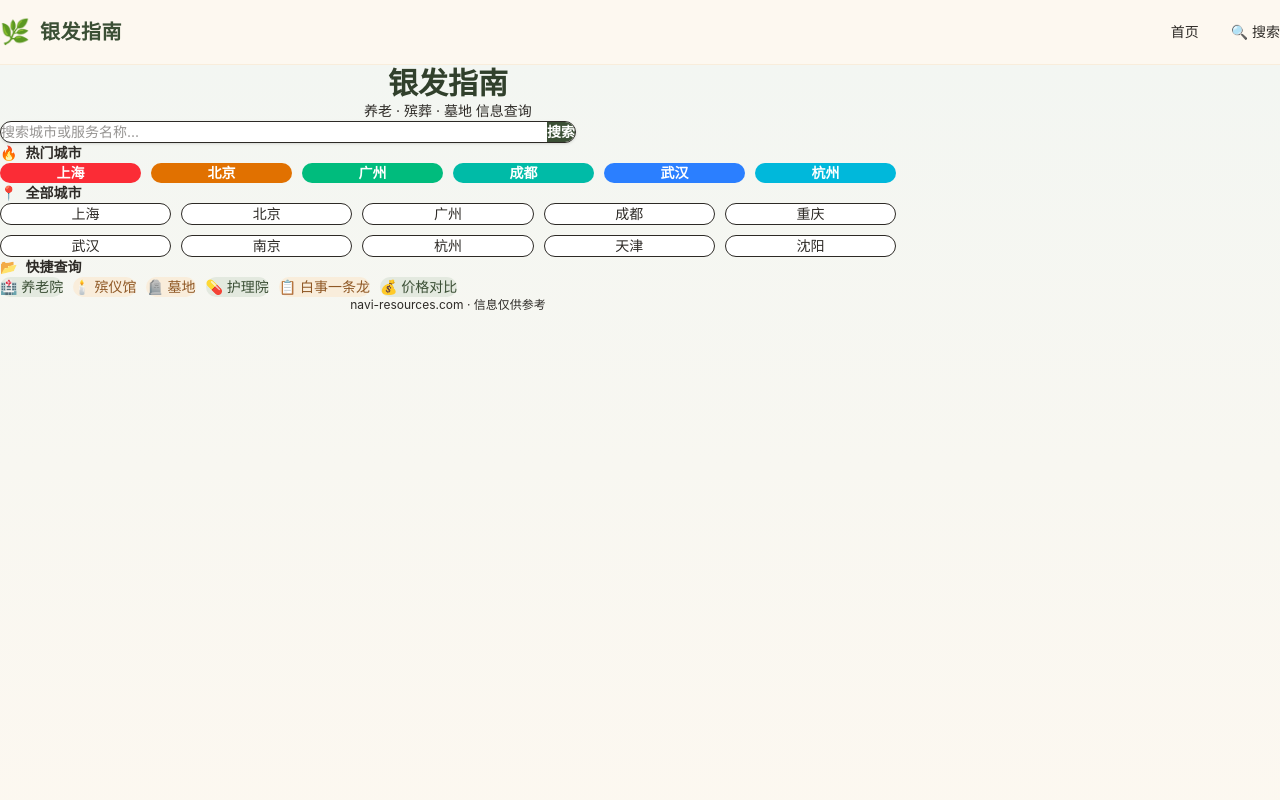
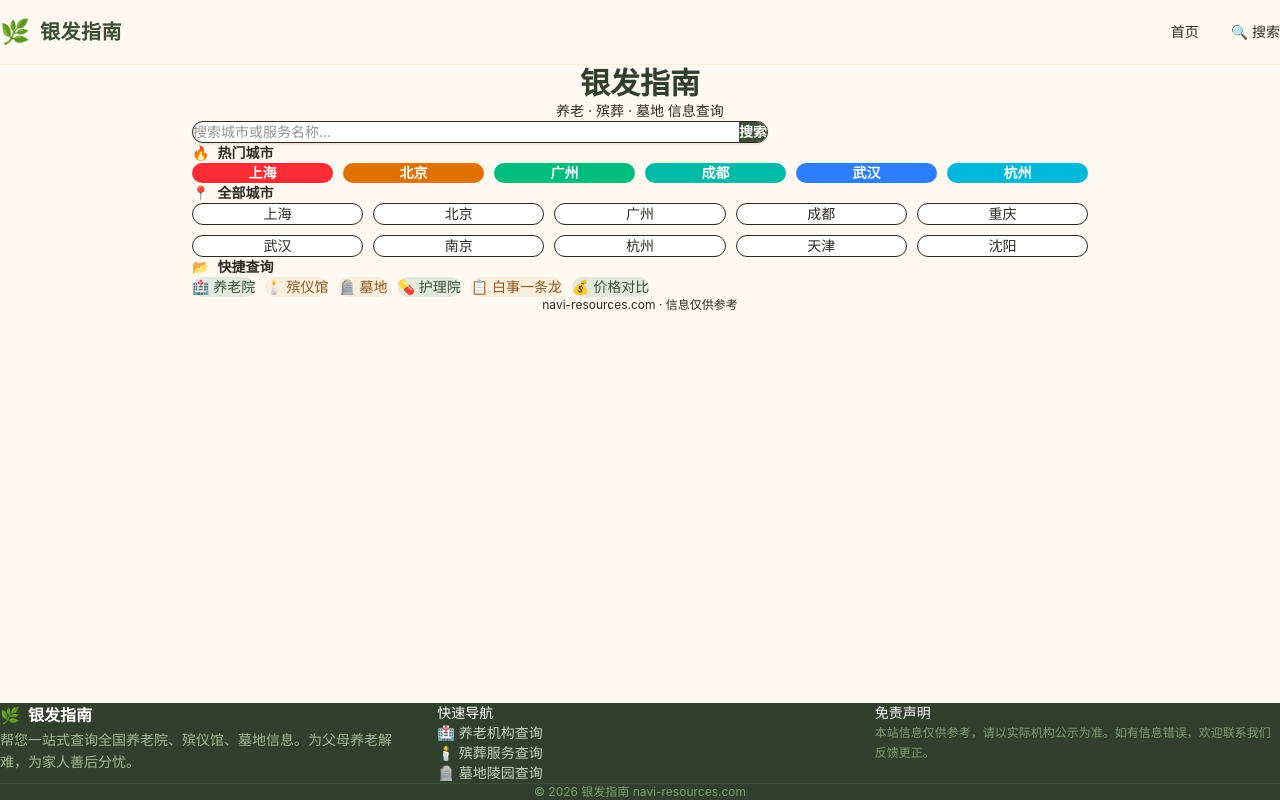
Before and after one commit to 211113xingxing-crypto/yinfa-navigation, a Next.js app: page / in a window 1280 px wide. Shown: the top 800 px of the page. Built offline with nearby package versions, Linux system fonts and the light colour scheme.

Commit message:
fix: flex justify-center 强制居中

```diff
--- a/src/app/layout.tsx
+++ b/src/app/layout.tsx
@@ -24,7 +24,7 @@ export default function RootLayout({
     <html lang="zh-CN">
       <body className="min-h-screen flex flex-col">
         <Header />
-        <main className="flex-1 w-full">{children}</main>
+        <main className="flex-1 w-full flex justify-center">{children}</main>
         <Footer />
       </body>
     </html>
--- a/src/app/page.tsx
+++ b/src/app/page.tsx
@@ -12,8 +12,8 @@ const hot = cities.filter(c => ["上海","北京","广州","成都","杭州","
 
 export default function HomePage() {
   return (
-    <div className="min-h-screen bg-gradient-to-b from-sage-50 to-warm-50">
-      <div className="max-w-4xl mx-auto px-4 py-10">
+    <div className="w-full max-w-4xl">
+      <div className="px-4 py-10">
 
         {/* Logo + Title */}
         <div className="text-center mb-10">
```
